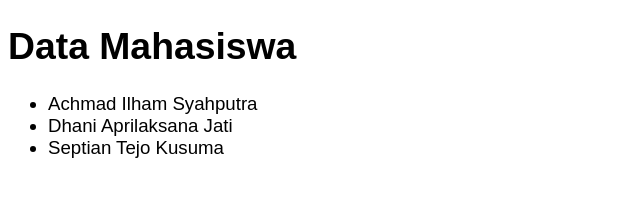
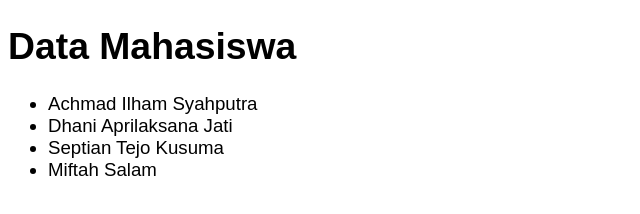
Before and after one commit to Ilhamsy/learn-git, a plain HTML site: page mahasiswa.html in a window 1280 px wide. Shown: the whole page, without its empty margins (0-640 px from the left). Drawn offline with Linux system fonts and the light colour scheme.

Commit message:
modify mahasiswa.html

```diff
--- a/mahasiswa.html
+++ b/mahasiswa.html
@@ -12,6 +12,7 @@
       <li>Achmad Ilham Syahputra</li>
       <li>Dhani Aprilaksana Jati</li>
       <li>Septian Tejo Kusuma</li>
+      <li>Miftah Salam</li>
     </ul>
 
     <script type="text/javascript" src="script.js"></script>
```
